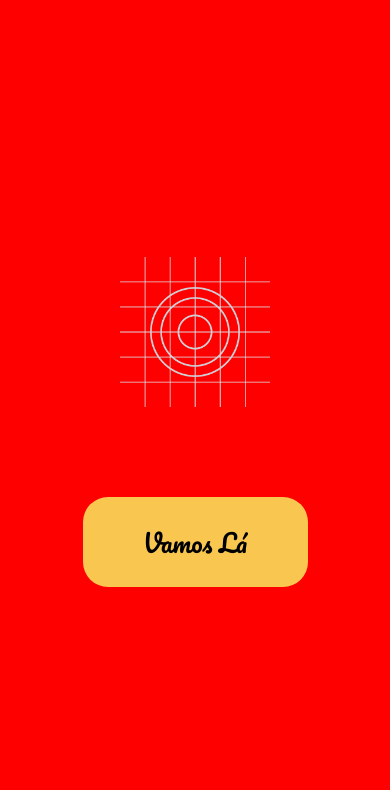
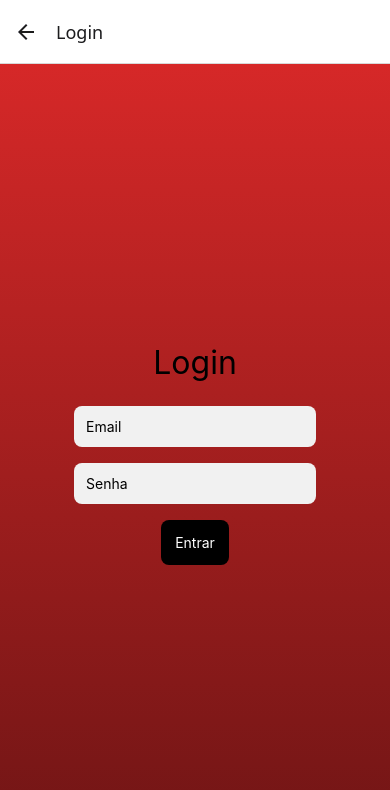
Before and after one commit to Mvlimaa/FLOWL-pdv, a React Native app: screen /Login in a window 390 px wide. Shown: the top 790 px of the page. Built offline with nearby package versions, Linux system fonts and the light colour scheme.

Commit message:
pagina de login

```diff
--- a/App.tsx
+++ b/App.tsx
@@ -1,7 +1,12 @@
 import { useFonts } from 'expo-font';
 import { StatusBar } from 'expo-status-bar';
 import { StyleSheet, Text, View } from 'react-native';
+import { NavigationContainer } from "@react-navigation/native";
+import { createNativeStackNavigator } from "@react-navigation/native-stack";
 import FirstScreen from './src/pages/firstScreen';
+import Login from "./src/pages/login";
+
+const Stack = createNativeStackNavigator();
 
 export default function App() {
 
@@ -14,11 +19,14 @@ export default function App() {
   }
 
   return (
-    <View style={styles.container}>
-      <StatusBar style="auto" />
-      <FirstScreen/>
-    </View>
+    <NavigationContainer>
+      <Stack.Navigator initialRouteName="First">
+        <Stack.Screen name="First" component={FirstScreen} options={{ headerShown: false }} />
+        <Stack.Screen name="Login" component={Login} options={{ title: "Login" }} />
+      </Stack.Navigator>
+    </NavigationContainer>
   );
+
 }
 
 const styles = StyleSheet.create({
--- a/src/pages/firstScreen/index.tsx
+++ b/src/pages/firstScreen/index.tsx
@@ -1,15 +1,17 @@
 import React from "react";
-import { Image, Button, Text, View } from "react-native";
+import { Image, TouchableOpacity, Text, View } from "react-native";
 import { style } from "./styles";
-import { LinearGradient } from "expo-linear-gradient";
-
+import { useNavigation } from "@react-navigation/native";
+import { LinearGradient } from 'expo-linear-gradient';
 
 export default function FirstScreen() {
+  const navigation = useNavigation();
+
   return (
-        <View style={style.container}>
-
-
-
+    <LinearGradient
+      colors={['#D62828', '#701515']}
+      style={style.container}
+    >
       <View style={style.logo}>
         <Image
           source={require('../../assets/adaptive-icon.png')}
@@ -17,10 +19,12 @@ export default function FirstScreen() {
         />
       </View>
 
-            <View style={style.button}>
+      <TouchableOpacity
+        style={style.button}
+        onPress={() => navigation.navigate("Login")}
+      >
         <Text style={style.text}>Vamos Lá</Text>
-            </View>
-
-        </View>
-    )
-};
+      </TouchableOpacity>
+    </LinearGradient>
+  );
+}
--- a/src/pages/login/index.tsx
+++ b/src/pages/login/index.tsx
@@ -1,4 +1,20 @@
 import React from "react";
-import { Image, Button, Text, View } from "react-native";
-import { style } from "./styles";
-import { LinearGradient } from "expo-linear-gradient";
+import { styles } from "./styles";
+import { View, Text, TextInput, TouchableOpacity, StyleSheet } from "react-native";
+import { LinearGradient } from 'expo-linear-gradient';
+
+export default function Login() {
+  return (
+    <LinearGradient
+          colors={['#D62828', '#701515']}
+          style={styles.container}
+        >
+      <Text style={styles.title}>Login</Text>
+      <TextInput placeholder="Email" style={styles.input} />
+      <TextInput placeholder="Senha" style={styles.input} secureTextEntry />
+      <TouchableOpacity style={styles.button}>
+        <Text style={styles.buttonText}>Entrar</Text>
+      </TouchableOpacity>
+    </LinearGradient>
+  );
+}
--- a/src/pages/login/styles.ts
+++ b/src/pages/login/styles.ts
@@ -3,18 +3,32 @@ import { Button, StyleSheet } from "react-native";
 
 
 
-export const style = StyleSheet.create({
+export const styles = StyleSheet.create({
+    container:{
+        width: '100%',
+        height: '100%',
+        alignItems: 'center',
+        justifyContent: 'center',
 
-
-
-
-
-
-
-
-
-
-
-
-
-})
+    },
+    title: {
+      fontSize: 32,
+      marginBottom: 24,
+      textAlign: "center",
+    },
+    input: {
+      backgroundColor: "#f1f1f1",
+      padding: 12,
+      borderRadius: 8,
+      marginBottom: 16,
+    },
+    button: {
+      backgroundColor: "#000",
+      padding: 14,
+      borderRadius: 8,
+    },
+    buttonText: {
+      color: "#fff",
+      textAlign: "center",
+    },
+  });
```
Also changed, not shown: package.json (+10 -2 lines), 1 other file (tests, documents, lock files or other folders). Lines whose indentation alone changed are shown as unchanged.
